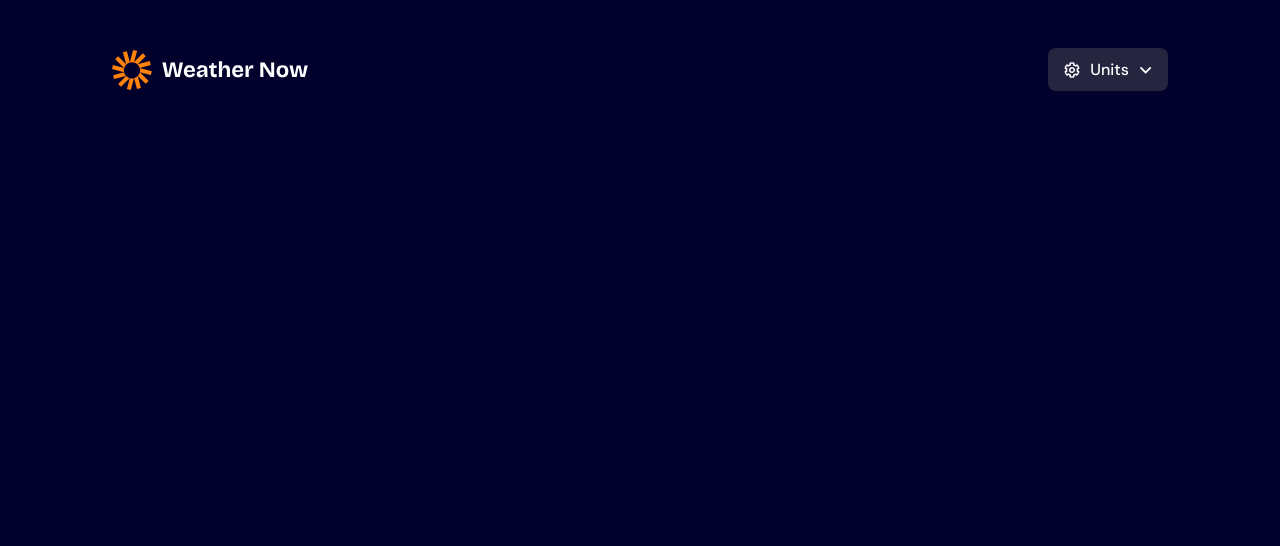
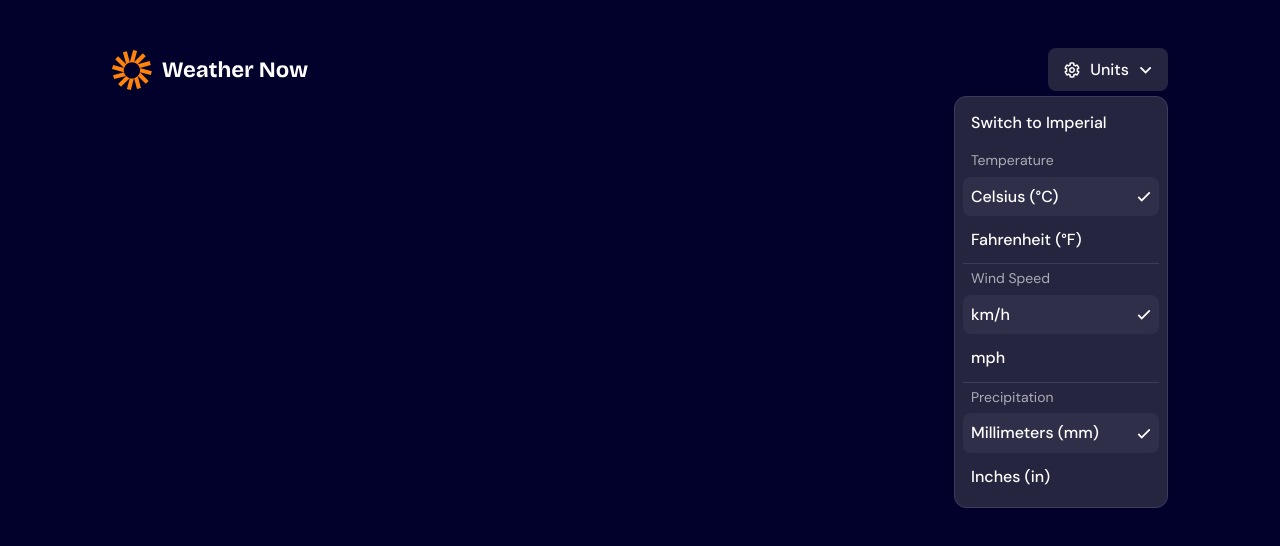
Before and after one commit to Guseltony/FMWeatherApp, a React (Vite) app: page / in a window 1280 px wide. Shown: the top 546 px of the page. Built offline with nearby package versions, Linux system fonts and the light colour scheme.

Commit message:
feat(header): add full dropdown functionality with interactive menu

```diff
--- a/src/components/Header.jsx
+++ b/src/components/Header.jsx
@@ -1,6 +1,18 @@
-import React from 'react'
+import React, { useState } from 'react'
+import { unitsArray } from './unitsArray'
+import { Units } from './Units'
 
 const Header = () => {
+
+  const [showDropDownUnits, setShowDropDownUnits] = useState(true)
+
+  const [metric, setMetric] = useState(true)
+
+  const handleSetMetric = () => {
+    setShowDropDownUnits(true)
+    setMetric(prev => !prev)
+  }
+
   return (
     <div className='flex items-center justify-between'>
       {/* logo */}
@@ -9,12 +21,31 @@ const Header = () => {
       </div>
 
       {/* units */}
-      <div className='px-10 py-8 md:px-16 md:py-12 bg-neutral-800 rounded-8'>
-        <div className='flex items-center gap-6 md:gap-10'>
+      <div className='relative px-10 py-8 md:px-16 md:py-12 bg-neutral-800 rounded-8' onClick={() => setShowDropDownUnits(prev => !prev)}>
+        <div className='flex items-center gap-6 md:gap-10 select-none cursor-pointer' >
           <img src="/src/assets/images/icon-units.svg" alt="" />
-          <p className='text-preset-7 font-medium text-neutral-0 capitalize'>units</p>
+          <p className='text-preset-7 font-medium capitalize'>units</p>
           <img src='/src/assets/images/icon-dropdown.svg' alt="" />
         </div>
+
+        {/* dropdown */}
+        {
+          showDropDownUnits &&
+            <div className='px-8 py-6 bg-neutral-800 border-1 border-neutral-600 flex gap-4 rounded-12 h-[412px] w-[214px] absolute right-0 top-48 flex-col'>
+              <div className='px-8 py-10 rounded-8 hover:bg-neutral-700 select-none cursor-pointer' onClick={() => handleSetMetric()}>
+                <p className='text-preset-7 font-medium text-neutral-0'>{ metric ? 'Switch to Imperial' : 'Switch to Metric'}</p>
+              </div>
+
+              <div className='divide-y-[1px] divide-neutral-600'>
+                {
+                  unitsArray.map((u) => (
+                    <Units {...u} metric={metric} setMetric={setMetric} />
+                  ))
+                }
+              </div>
+
+            </div>
+        }
       </div>
     </div>
   )
--- /dev/null
+++ b/src/components/Units.jsx
@@ -0,0 +1,26 @@
+import React from 'react'
+
+export const Units = ({name, metricUnit, imperialUnit, metric}) => {
+  return (
+    <div className='flex flex-col gap-8'>
+      <p className='px-8 pt-6 text-preset-8 text-neutral-300 capitalize'>{name}</p>
+
+      <div className='flex flex-col gap-4 pb-1'>
+        <div className={`${metric ? 'bg-neutral-700' : ''} px-8 py-10 rounded-8 flex justify-between items-center`}>
+          <p className='text-preset-7 text-neutral-0'>{metricUnit}</p>
+          {
+            metric ?
+              <img src="/src/assets/images/icon-checkmark.svg" alt="" /> : ''
+          }
+        </div>
+        <div className={`${!metric ? 'bg-neutral-700' : ''} px-8 py-10 rounded-8 flex justify-between items-center`}>
+          <p className='text-preset-7 text-neutral-0'>{imperialUnit}</p>
+          {
+            !metric ?
+              <img src="/src/assets/images/icon-checkmark.svg" alt="" /> : ''
+          }
+        </div>
+      </div>
+    </div>
+  )
+}
--- /dev/null
+++ b/src/components/unitsArray.js
@@ -0,0 +1,17 @@
+export const unitsArray = [
+  {
+    name: "temperature",
+    metricUnit: "Celsius (°C)",
+    imperialUnit: "Fahrenheit (°F)",
+  },
+  {
+    name: "wind speed",
+    metricUnit: "km/h",
+    imperialUnit: "mph",
+  },
+  {
+    name: "precipitation",
+    metricUnit: "Millimeters (mm)",
+    imperialUnit: "Inches (in)",
+  },
+];
--- a/src/index.css
+++ b/src/index.css
@@ -77,6 +77,11 @@
   --tracking-none: 0;
 }
 
+
+body {
+  color: var(--color-neutral-0);
+}
+
 .text-preset-1 {
   font-size: var(--text-xxl);
   line-height: var(--leading-normal);
@@ -128,6 +133,7 @@
   line-height: var(--leading-max);
   letter-spacing: var(--tracking-none);
   font-family: var(--font-DMSans);
+  font-weight: 500;
 }
 .text-preset-8 {
   font-size: var(--text-xxs);
```
Also changed, not shown: src/components/HeroText.jsx (added).
